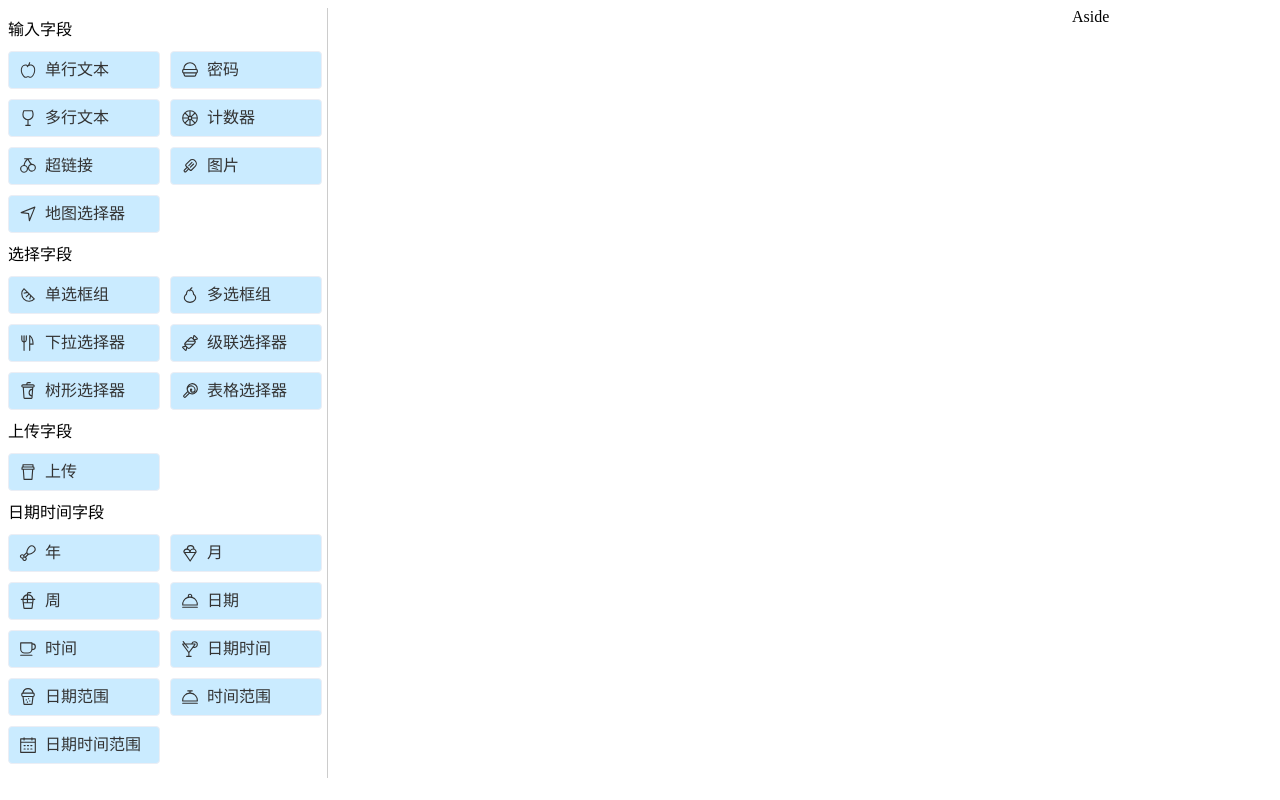
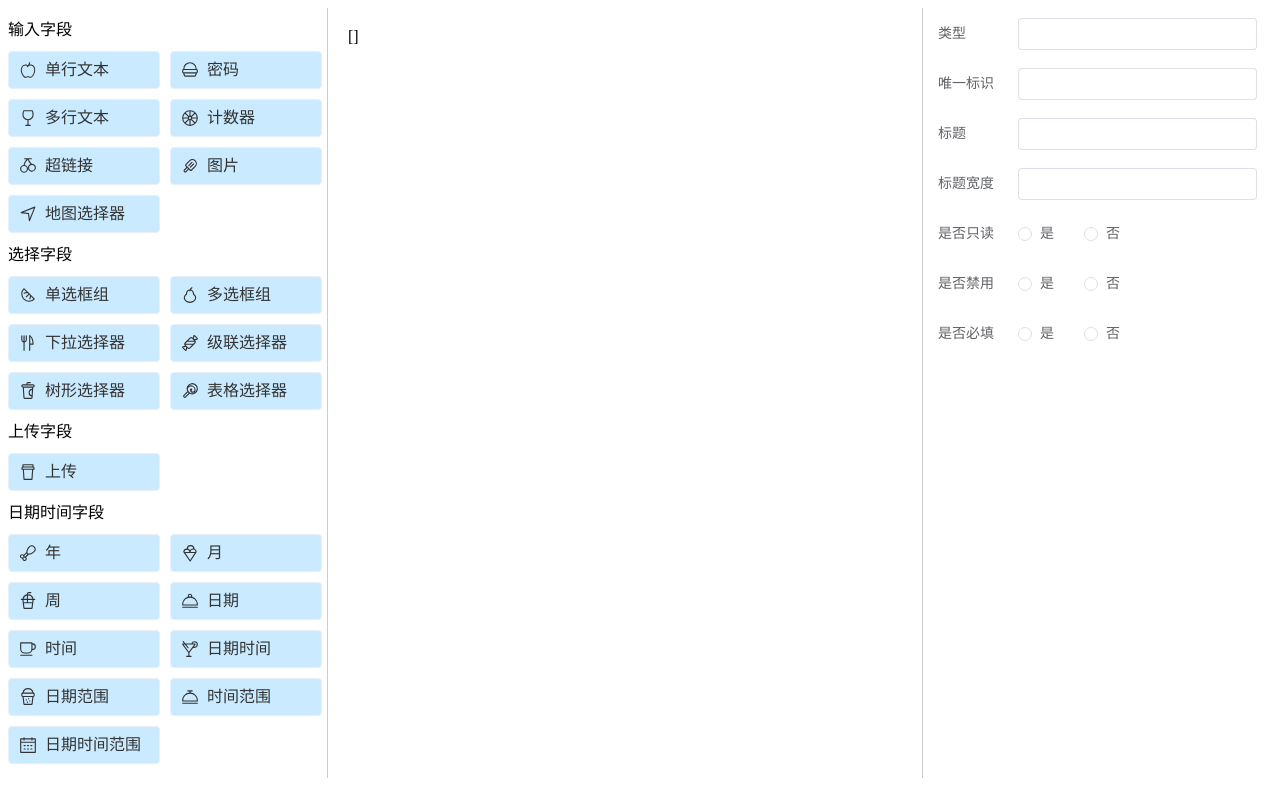
Before and after one commit to xiaozheng5287/easy-lowcode-design, a Vue app: page / in a window 1280 px wide. Built offline with nearby package versions, Linux system fonts and the light colour scheme.

Commit message:
右侧表单配置区初步实现

```diff
--- a/src/views/dashboard/components/AsideComponent.vue
+++ b/src/views/dashboard/components/AsideComponent.vue
@@ -47,9 +47,20 @@
 <script setup>
 import Draggable from "vuedraggable";
 import fieldsList from "../config/fieldsConfig";
-import { computed, ref, watch } from "vue";
+import { computed, ref, watch, toRefs } from "vue";
+const props = defineProps({
+  contentList: {
+    type: Array,
+    default: () => ([])
+  }
+});
+// const { contentList } = toRefs(props);
+
 const handleFieldClick = (item) => {
-  console.log(item);
+  console.log('item-------',item);
+  console.log('pppppppp',props.contentList);
+
+  props.contentList.push(item);
 };
 watch(
   () => fieldsList,
@@ -57,6 +68,7 @@ watch(
     console.log(newVal);
   },
   { deep: true, immediate: true }
+
 );
 
 const includeFieldsType = computed(() => {
--- a/src/views/dashboard/components/MiddleComponent.vue
+++ b/src/views/dashboard/components/MiddleComponent.vue
@@ -1,9 +1,10 @@
 <template>
   <!--中间布局容器-->
   <div>
-    <Draggable
+    <div>{{props.contentList}}</div>
+    <!-- <Draggable
       class="middle-content"
-      :list="contentList"
+      :list="props.contentList"
       :group="{
         name: 'form',
         clone: (original) => ({ ...original }),
@@ -28,20 +29,21 @@
           </a>
         </div>
       </template>
-    </Draggable>
+    </Draggable> -->
   </div>
 </template>
 
 <script setup>
 import Draggable from "vuedraggable";
-import { ref, defineProps } from "vue";
+import { ref } from "vue";
 
-defineProps({
+const props = defineProps({
   contentList: {
     type: Array,
     default: () => [],
   },
 })
+console.log('contentList',props.contentList.length);
 
 const onStart = (e) => {
   console.log("start", e);
--- /dev/null
+++ b/src/views/dashboard/components/RightConfigComponent.vue
@@ -0,0 +1,52 @@
+<template>
+  <div>
+    <!--右侧表单配置项-->
+    <!--这个地方是否应该循环表单项，从而将每个不同类型的表单配置项渲染出来-->
+    <el-form label-width="80px" label-position="left">
+      <el-form-item label="类型">
+        <el-input v-model="contentForm.type"></el-input>
+      </el-form-item>
+      <el-form-item label="唯一标识">
+        <el-input v-model="contentForm.prop"></el-input>
+      </el-form-item>
+      <el-form-item label="标题">
+        <el-input v-model="contentForm.name"></el-input>
+      </el-form-item>
+      <el-form-item label="标题宽度">
+        <el-input v-model="contentForm.width"></el-input>
+      </el-form-item>
+      <el-form-item label="是否只读">
+        <el-radio-group v-model="contentForm.readonly">
+          <el-radio :value="1">是</el-radio>
+          <el-radio :value="0">否</el-radio>
+        </el-radio-group>
+      </el-form-item>
+      <el-form-item label="是否禁用">
+        <el-radio-group v-model="contentForm.disabled">
+          <el-radio :value="1">是</el-radio>
+          <el-radio :value="0">否</el-radio>
+        </el-radio-group>
+      </el-form-item>
+      <el-form-item label="是否必填">
+        <el-radio-group v-model="contentForm.required">
+          <el-radio :value="1">是</el-radio>
+          <el-radio :value="0">否</el-radio>
+        </el-radio-group>
+      </el-form-item>
+    </el-form>
+  </div>
+</template>
+
+<script setup>
+import { ref, watch } from "vue";
+const props = defineProps({
+  contentForm: {
+    type: Object,
+    default: () => ({})
+  }
+});
+
+watch(props.contentForm.value, () => (newVal, oldVal) => {});
+</script>
+
+<style lang="scss" scoped></style>
--- a/src/views/dashboard/index.vue
+++ b/src/views/dashboard/index.vue
@@ -2,12 +2,14 @@
   <!-- <div class="common-layout"> -->
   <el-container class="common-layout">
     <el-aside width="320px" class="my-aside">
-      <AsideComponent />
+      <AsideComponent :contentList="contentList" />
     </el-aside>
     <el-main class="my-main">
       <MiddleComponent :contentList="contentList" />
     </el-main>
-    <el-aside width="200px">Aside</el-aside>
+    <el-aside width="350px" class="my-right">
+      <RightConfigComponent :contentForm="contentForm" />
+    </el-aside>
   </el-container>
   <!-- </div> -->
 </template>
@@ -15,8 +17,10 @@
 <script setup>
 import AsideComponent from "./components/AsideComponent.vue";
 import MiddleComponent from "./components/MiddleComponent.vue";
+import RightConfigComponent from "./components/RightConfigComponent.vue";
 import { ref } from "vue";
 const contentList = ref([]);
+const contentForm = ref({});
 </script>
 
 <style lang="scss" scoped>
@@ -34,5 +38,11 @@ const contentList = ref([]);
     overflow: auto;
     // border: 1px solid #ccc;
   }
+  &-right {
+    height: 100%;
+    overflow: auto;
+    border-left: 1px solid #ccc;
+    padding: 10px 15px 0;
+  }
 }
 </style>
```
Also changed, not shown: src/views/dashboard/config/widgetForm.js (+18 -9 lines), 1 other file (tests, documents, lock files or other folders).
